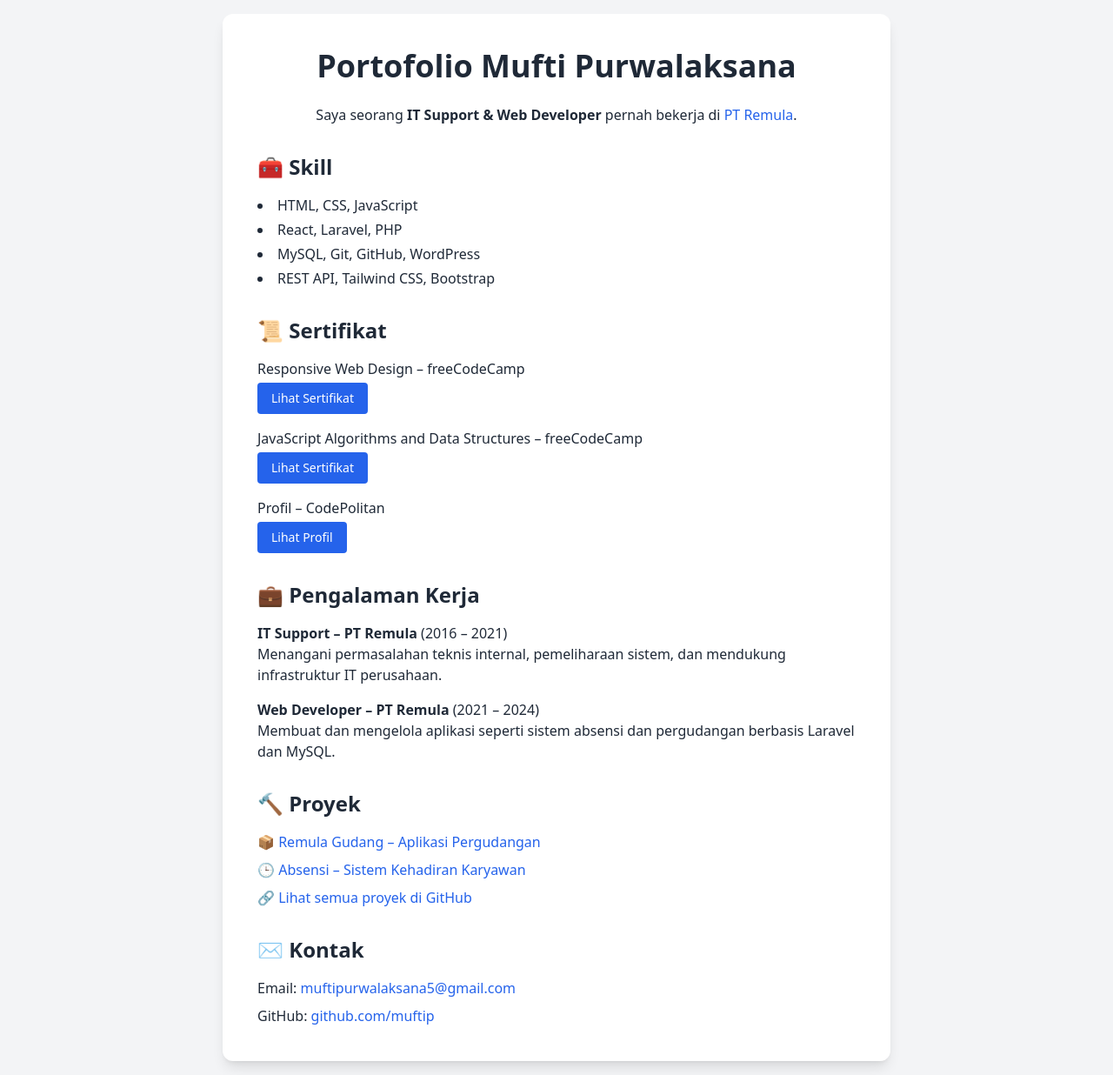
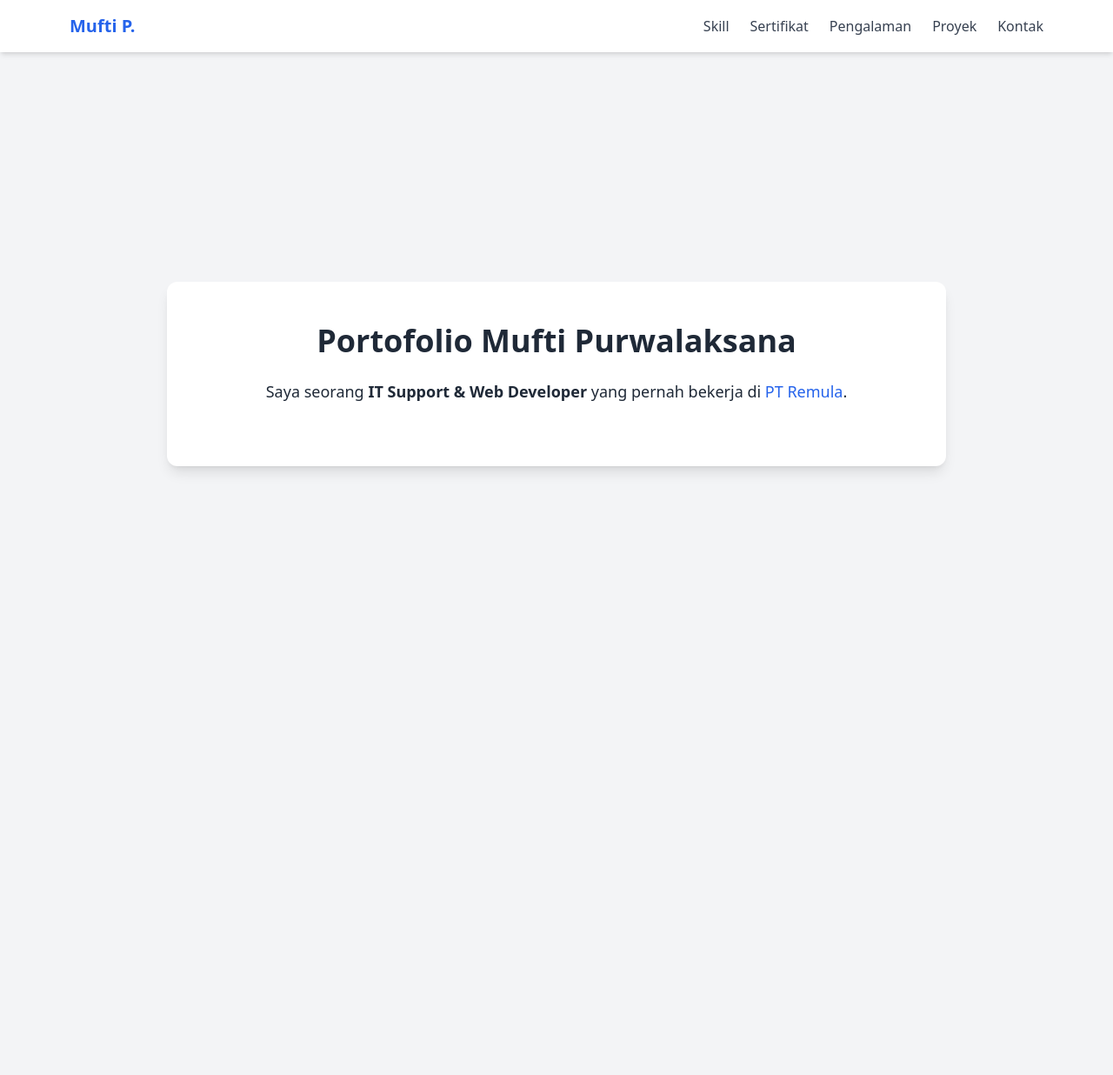
Before and after one commit to muftip/muftip.github.io, a plain HTML site: page index.html in a window 1280 px wide. Shown: the whole page at 87% size. After the commit the page ends 800 px from the top, so only its background shows below. Drawn offline with nearby package versions, Linux system fonts and the light colour scheme.

Commit message:
index.html

```diff
--- a/index.html
+++ b/index.html
@@ -1,77 +1,90 @@
-</body>
-</html>
 <!DOCTYPE html>
 <html lang="id">
 <head>
   <meta charset="UTF-8" />
   <meta name="viewport" content="width=device-width, initial-scale=1.0" />
   <title>Portofolio Mufti</title>
+  <link rel="icon" href="https://via.placeholder.com/32" type="image/png"> <!-- Favicon -->
+
   <script src="https://cdn.tailwindcss.com"></script>
+  <script src="https://cdn.jsdelivr.net/npm/alpinejs@2.8.2/dist/alpine.min.js" defer></script> <!-- Alpine.js for toggling dark mode -->
 </head>
-<body class="bg-gray-100 text-gray-800 flex items-center justify-center min-h-screen p-4">
-  <div class="bg-white rounded-xl shadow-lg max-w-3xl w-full p-6 sm:p-10">
-    <h1 class="text-3xl sm:text-4xl font-bold text-center mb-6">Portofolio Mufti Purwalaksana</h1>
-    <p class="text-center mb-4">Saya seorang <strong>IT Support & Web Developer</strong> pernah bekerja di
-      <a href="https://remula-inti.com/" class="text-blue-600 hover:underline" target="_blank">PT Remula</a>.
-    </p>
+<body class="bg-gray-100 text-gray-800 min-h-screen flex flex-col transition-all duration-300 ease-in-out dark:bg-gray-900 dark:text-white">
 
-    <h2 class="text-2xl font-semibold mt-8 mb-4">🧰 Skill</h2>
-    <ul class="list-disc list-inside space-y-1">
-      <li>HTML, CSS, JavaScript</li>
-      <li>React, Laravel, PHP</li>
-      <li>MySQL, Git, GitHub, WordPress</li>
-      <li>REST API, Tailwind CSS, Bootstrap</li>
-    </ul>
+  <!-- Navbar -->
+  <nav class="bg-white dark:bg-gray-800 shadow-md">
+    <div class="max-w-6xl mx-auto px-4 py-4 flex justify-between items-center">
+      <div class="text-xl font-bold text-blue-600 dark:text-blue-400">Mufti P.</div>
 
-    <h2 class="text-2xl font-semibold mt-8 mb-4">📜 Sertifikat</h2>
-    <ul class="space-y-4">
-      <li>
-        <div>Responsive Web Design – freeCodeCamp</div>
-        <a class="inline-block mt-1 bg-blue-600 hover:bg-blue-700 text-white px-4 py-2 rounded text-sm"
-           href="https://www.freecodecamp.org/certification/fccfc107e90-7772-49db-a0db-04f5eb78935a/responsive-web-design" target="_blank">
-          Lihat Sertifikat
-        </a>
-      </li>
-      <li>
-        <div>JavaScript Algorithms and Data Structures – freeCodeCamp</div>
-        <a class="inline-block mt-1 bg-blue-600 hover:bg-blue-700 text-white px-4 py-2 rounded text-sm"
-           href="https://www.freecodecamp.org/certification/fccfc107e90-7772-49db-a0db-04f5eb78935a/javascript-algorithms-and-data-structures-v8" target="_blank">
-          Lihat Sertifikat
-        </a>
-      </li>
-      <li>
-        <div>Profil – CodePolitan</div>
-        <a class="inline-block mt-1 bg-blue-600 hover:bg-blue-700 text-white px-4 py-2 rounded text-sm"
-           href="https://www.codepolitan.com/coders/Mufti16/" target="_blank">
-          Lihat Profil
-        </a>
-      </li>
-    </ul>
+      <!-- Burger Button -->
+      <button id="burger" class="md:hidden text-gray-700 dark:text-white focus:outline-none">
+        <svg class="w-6 h-6" fill="none" stroke="currentColor" stroke-width="2"
+             viewBox="0 0 24 24" xmlns="http://www.w3.org/2000/svg">
+          <path stroke-linecap="round" stroke-linejoin="round"
+                d="M4 6h16M4 12h16M4 18h16"></path>
+        </svg>
+      </button>
 
-    <h2 class="text-2xl font-semibold mt-8 mb-4">💼 Pengalaman Kerja</h2>
-    <ul class="space-y-4">
-      <li>
-        <strong>IT Support – PT Remula</strong> (2016 – 2021)<br />
-        Menangani permasalahan teknis internal, pemeliharaan sistem, dan mendukung infrastruktur IT perusahaan.
-      </li>
-      <li>
-        <strong>Web Developer – PT Remula</strong> (2021 – 2024)<br />
-        Membuat dan mengelola aplikasi seperti sistem absensi dan pergudangan berbasis Laravel dan MySQL.
-      </li>
-    </ul>
+      <!-- Nav Links -->
+      <div id="menu" class="hidden md:flex space-x-6 text-sm md:text-base">
+        <a href="#skills" class="text-gray-700 dark:text-white hover:text-blue-600 dark:hover:text-blue-400">Skill</a>
+        <a href="#certificates" class="text-gray-700 dark:text-white hover:text-blue-600 dark:hover:text-blue-400">Sertifikat</a>
+        <a href="#experience" class="text-gray-700 dark:text-white hover:text-blue-600 dark:hover:text-blue-400">Pengalaman</a>
+        <a href="#projects" class="text-gray-700 dark:text-white hover:text-blue-600 dark:hover:text-blue-400">Proyek</a>
+        <a href="#contact" class="text-gray-700 dark:text-white hover:text-blue-600 dark:hover:text-blue-400">Kontak</a>
+      </div>
 
-    <h2 class="text-2xl font-semibold mt-8 mb-4">🔨 Proyek</h2>
-    <ul class="space-y-2">
-      <li><a class="text-blue-600 hover:underline" href="https://github.com/muftip/Remula-gudang" target="_blank">📦 Remula Gudang – Aplikasi Pergudangan</a></li>
-      <li><a class="text-blue-600 hover:underline" href="https://github.com/muftip/absensi" target="_blank">🕒 Absensi – Sistem Kehadiran Karyawan</a></li>
-      <li><a class="text-blue-600 hover:underline" href="https://github.com/muftip" target="_blank">🔗 Lihat semua proyek di GitHub</a></li>
-    </ul>
+      <!-- Dark Mode Toggle -->
+      <button id="dark-mode-toggle" class="text-gray-700 dark:text-white md:hidden focus:outline-none">
+        <svg class="w-6 h-6" fill="none" stroke="currentColor" stroke-width="2"
+             viewBox="0 0 24 24" xmlns="http://www.w3.org/2000/svg">
+          <path stroke-linecap="round" stroke-linejoin="round"
+                d="M12 3v2m0 4V7m0 10h2m-4 0h2m6-4h2m-2-4h2m-4 6h2M12 3c5 0 9 4 9 9s-4 9-9 9s-9-4-9-9s4-9 9-9z"></path>
+        </svg>
+      </button>
+    </div>
 
-    <h2 class="text-2xl font-semibold mt-8 mb-4">✉️ Kontak</h2>
-    <div class="space-y-2">
-      <p>Email: <a class="text-blue-600 hover:underline" href="mailto:muftipurwalaksana5@gmail.com">muftipurwalaksana5@gmail.com</a></p>
-      <p>GitHub: <a class="text-blue-600 hover:underline" href="https://github.com/muftip" target="_blank">github.com/muftip</a></p>
+    <!-- Mobile Menu -->
+    <div id="mobileMenu" class="md:hidden hidden px-4 pb-4 space-y-2 bg-white dark:bg-gray-800 transition-transform transform -translate-x-full fixed inset-0 z-50">
+      <a href="#skills" class="block text-gray-700 dark:text-white hover:text-blue-600 dark:hover:text-blue-400">Skill</a>
+      <a href="#certificates" class="block text-gray-700 dark:text-white hover:text-blue-600 dark:hover:text-blue-400">Sertifikat</a>
+      <a href="#experience" class="block text-gray-700 dark:text-white hover:text-blue-600 dark:hover:text-blue-400">Pengalaman</a>
+      <a href="#projects" class="block text-gray-700 dark:text-white hover:text-blue-600 dark:hover:text-blue-400">Proyek</a>
+      <a href="#contact" class="block text-gray-700 dark:text-white hover:text-blue-600 dark:hover:text-blue-400">Kontak</a>
     </div>
-  </div>
+  </nav>
+
+  <!-- Content -->
+  <main class="flex-grow flex items-center justify-center px-4 py-10">
+    <div class="bg-white rounded-xl shadow-lg max-w-4xl w-full p-8 sm:p-12">
+      <h1 class="text-4xl font-bold text-center mb-6">Portofolio Mufti Purwalaksana</h1>
+      <p class="text-lg text-center mb-6">Saya seorang <strong>IT Support & Web Developer</strong> yang pernah bekerja di
+        <a href="https://remula-inti.com/" class="text-blue-600 hover:underline" target="_blank">PT Remula</a>.
+      </p>
+
+      <!-- Sections: Skills, Certificates, Experience, Projects, Contact -->
+      <!-- Content omitted for brevity -->
+
+    </div>
+  </main>
+
+  <!-- Toggle Script -->
+  <script>
+    const burger = document.getElementById("burger");
+    const menu = document.getElementById("menu");
+    const mobileMenu = document.getElementById("mobileMenu");
+    const darkModeToggle = document.getElementById("dark-mode-toggle");
+
+    // Toggle mobile menu visibility
+    burger.addEventListener("click", () => {
+      mobileMenu.classList.toggle("-translate-x-full");
+    });
+
+    // Toggle dark mode
+    darkModeToggle.addEventListener("click", () => {
+      document.body.classList.toggle("dark");
+    });
+  </script>
+
 </body>
 </html>
```
